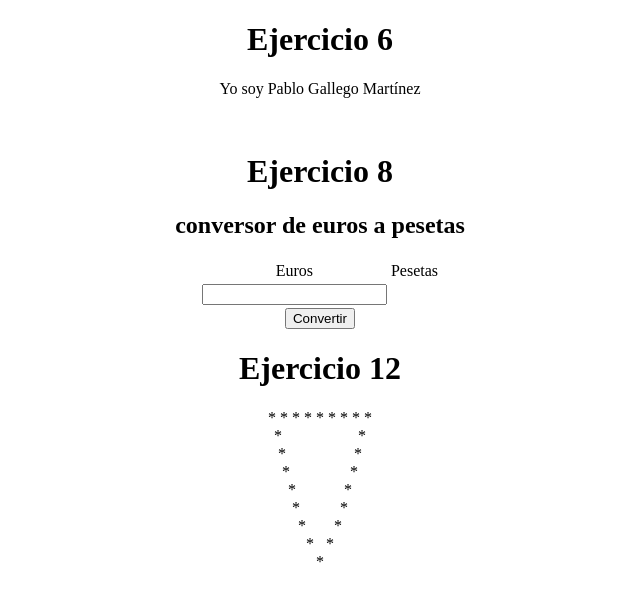
After one commit to Pablo-Gallego/Prueba-HLC, a PHP site: the page made by Practicas/Práctica 2.1.php in a window 1280 px wide. The commit adds this page. Shown: the top 602 px of the page, without its empty margins (320-960 px from the left). Run offline with PHP 8.4, Linux system fonts and the light colour scheme.

Commit message:
Ejercio 2.1

```diff
--- /dev/null
+++ b/Practicas/Práctica 2.1.php
@@ -0,0 +1,59 @@
+<!DOCTYPE html>
+<html>
+<body>
+<!--Ejercicio 6
+Crea la variable $nombre y asígnale tu nombre completo.
+Muestra su valor por pantalla de tal forma que el resultado sea el mismo que el del ejercicio 1-->
+
+<h1 align="center">Ejercicio 6</h1>
+<p align="center"><?php
+$nombre = "Pablo Gallego Martínez";
+echo "Yo soy $nombre";
+?></p><br>
+
+<!--Ejercicio 8
+Realiza un conversor de euros a pesetas.
+La cantidad en euros que se quiere convertir deberá estar almacenada en una variable.-->
+
+<h1 align="center">Ejercicio 8</h1>
+    <H2 align="center">conversor de euros a pesetas</H2>
+		<form align="center" action="Ejercicios.php" method="POST">
+			<table align="center">
+                <tr>
+                <td>Euros</td>
+                <td>Pesetas</td>
+                </tr>
+				<tr>
+					<td><input type="text" name="euros" required></td>
+                    <td><?php
+	                if($_POST)
+                    {
+		            $euros = $_POST ['euros'];
+		            $pesetas = $euros * 166;
+		            echo "$pesetas ";
+	                } ?></td>
+                </tr>
+			</table>
+            <input type="submit" value="Convertir">
+		</form>
+
+<!--Ejercicio 12
+Igual que el programa anterior, pero esta vez la pirámide debe aparecer invertida,
+con el vértice hacia abajo.-->
+
+<h1 align="center">Ejercicio 12</h1>
+<p align="center">
+    <?php
+    echo '*&nbsp;*&nbsp;*&nbsp;*&nbsp;*&nbsp;*&nbsp;*&nbsp;*&nbsp;*';echo "<br>";
+	echo '*&nbsp;&nbsp;&nbsp;&nbsp;&nbsp;&nbsp;&nbsp;&nbsp;&nbsp;&nbsp;&nbsp;&nbsp;&nbsp;&nbsp;&nbsp;&nbsp;&nbsp;&nbsp;&nbsp;*';echo "<br>";
+    echo '*&nbsp;&nbsp;&nbsp;&nbsp;&nbsp;&nbsp;&nbsp;&nbsp;&nbsp;&nbsp;&nbsp;&nbsp;&nbsp;&nbsp;&nbsp;&nbsp;&nbsp;*';echo "<br>";
+    echo '*&nbsp;&nbsp;&nbsp;&nbsp;&nbsp;&nbsp;&nbsp;&nbsp;&nbsp;&nbsp;&nbsp;&nbsp;&nbsp;&nbsp;&nbsp;*';echo "<br>";
+    echo '*&nbsp;&nbsp;&nbsp;&nbsp;&nbsp;&nbsp;&nbsp;&nbsp;&nbsp;&nbsp;&nbsp;&nbsp;*';echo "<br>";
+    echo '*&nbsp;&nbsp;&nbsp;&nbsp;&nbsp;&nbsp;&nbsp;&nbsp;&nbsp;&nbsp;*';echo "<br>";
+    echo '*&nbsp;&nbsp;&nbsp;&nbsp;&nbsp;&nbsp;&nbsp;*';echo "<br>";
+    echo '*&nbsp;&nbsp;&nbsp;*';echo "<br>";
+    echo '*';
+?>
+</p>
+</body>
+</html>
```
Also changed, not shown: Ejercicios.php (+21 -38 lines).
